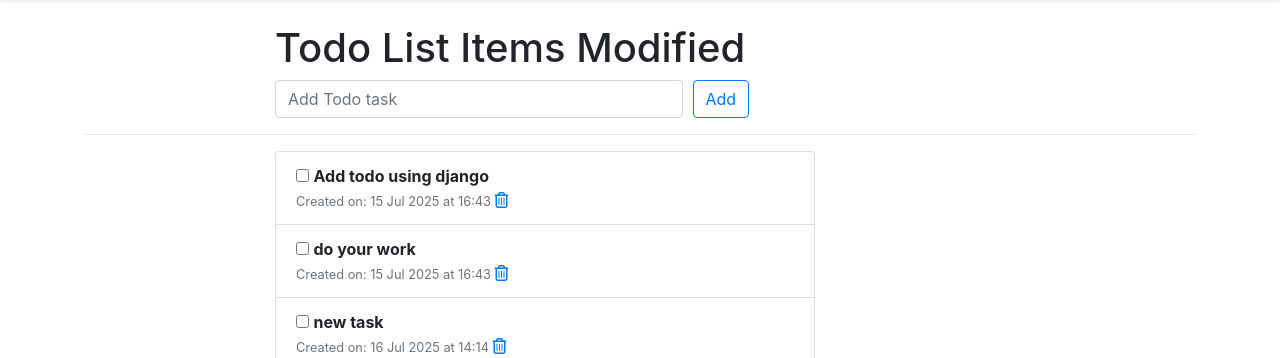
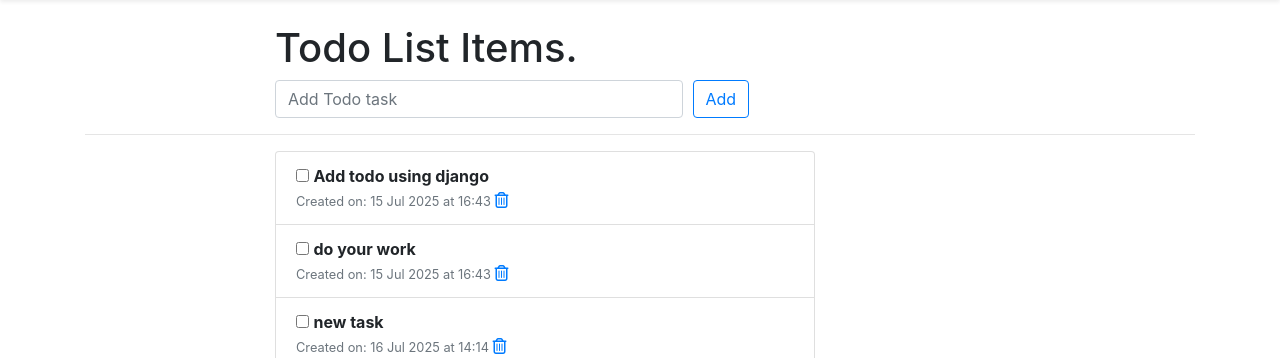
Before and after one commit to anil2211/python-django-devops_todo, a Django app: template todos/templates/todos/index.html in a window 1280 px wide. Shown: the part 79-437 px from the top of the page. Run offline with Django 3.2, Linux system fonts and the light colour scheme; the template is opened without the code that fills it: values that come from a table or form of the project are taken from there, others are empty; data comes from the database, SQL or seed files in the repository; some libraries are stand-ins or nearby versions.

Commit message:
Update index.html

```diff
--- a/todos/templates/todos/index.html
+++ b/todos/templates/todos/index.html
@@ -13,7 +13,7 @@
     <div class="offset-md-2 col-lg-9">
       <div class="page-header">
         <h1>
-          Todo List Items Modified
+          Todo List Items.
         </h1>
       </div>
     </div>
```
